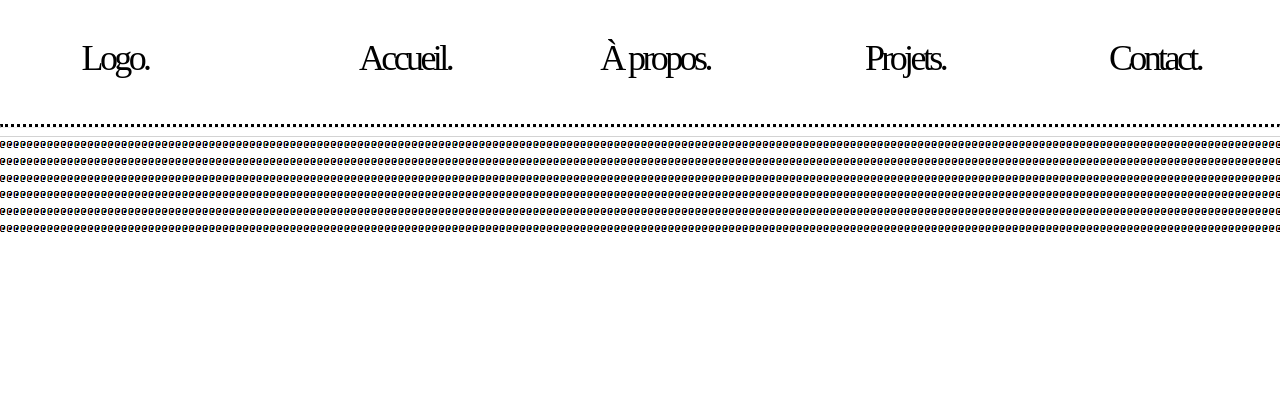
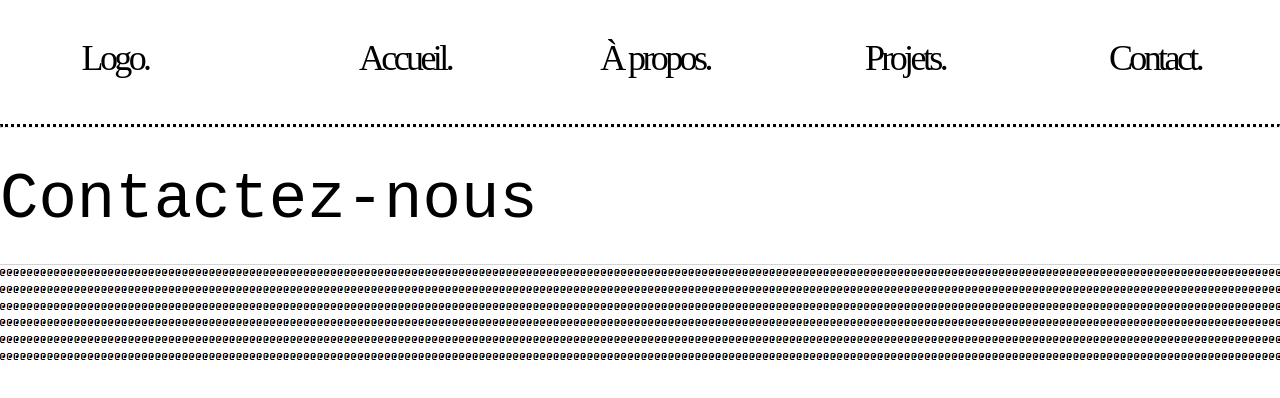
Before and after one commit to XxOkamieexX/TP1_WebPortfolio, a plain HTML site: page contact.html in a window 1280 px wide. Drawn offline with Linux system fonts and the light colour scheme.

Commit message:
Test commit page contact

```diff
--- a/contact.html
+++ b/contact.html
@@ -3,7 +3,7 @@
     <head>
         <meta charset="UTF-8">
         <meta name="viewport" content="width=device-width, initial-scale=1.0">
-        <title>a-propos</title>
+        <title>contact</title>
         <link rel="stylesheet" href="style.css">
     </head>
     <body class="several-mono">
@@ -20,7 +20,9 @@
                 </nav>
                 <hr class="dotted">
             </header>
-            <main></main>
+            <main>
+                <h2>Contactez-nous</h2>
+            </main>
             <footer></footer>
         </div>
     </body>
```
